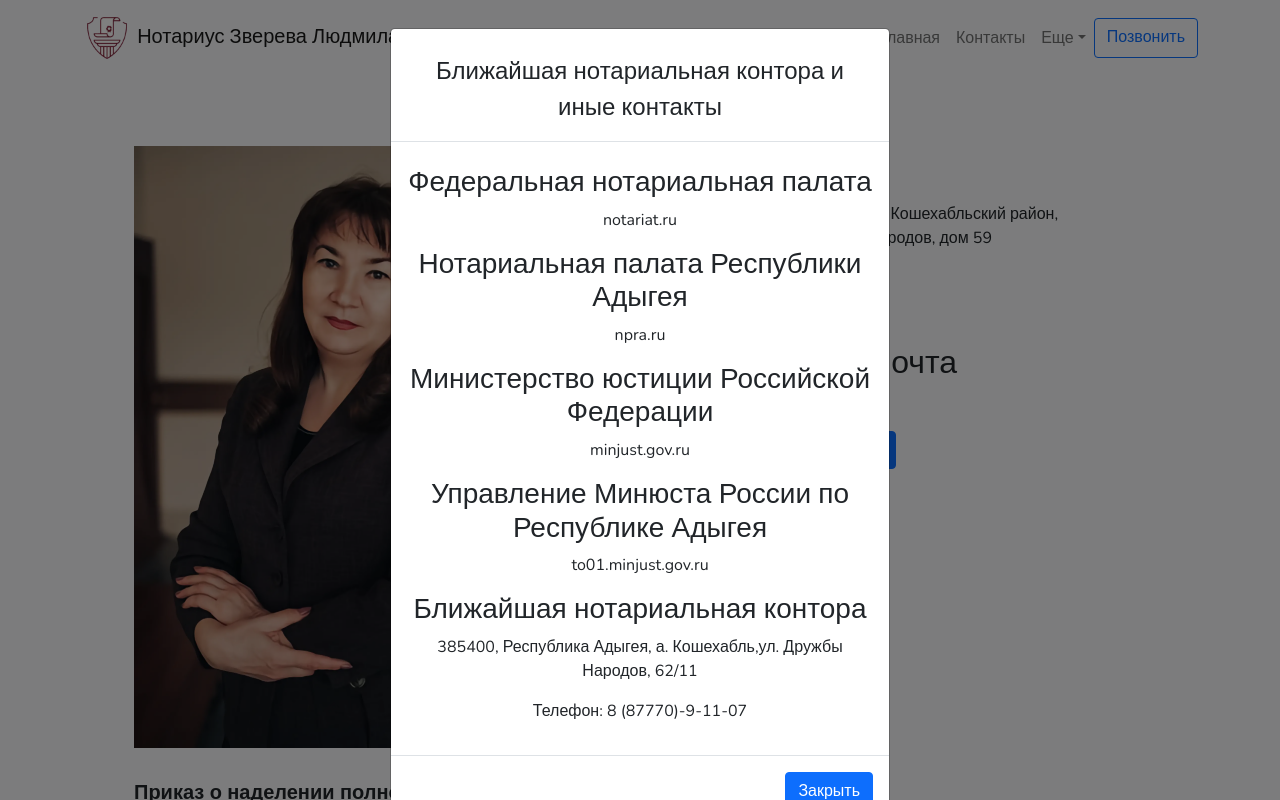
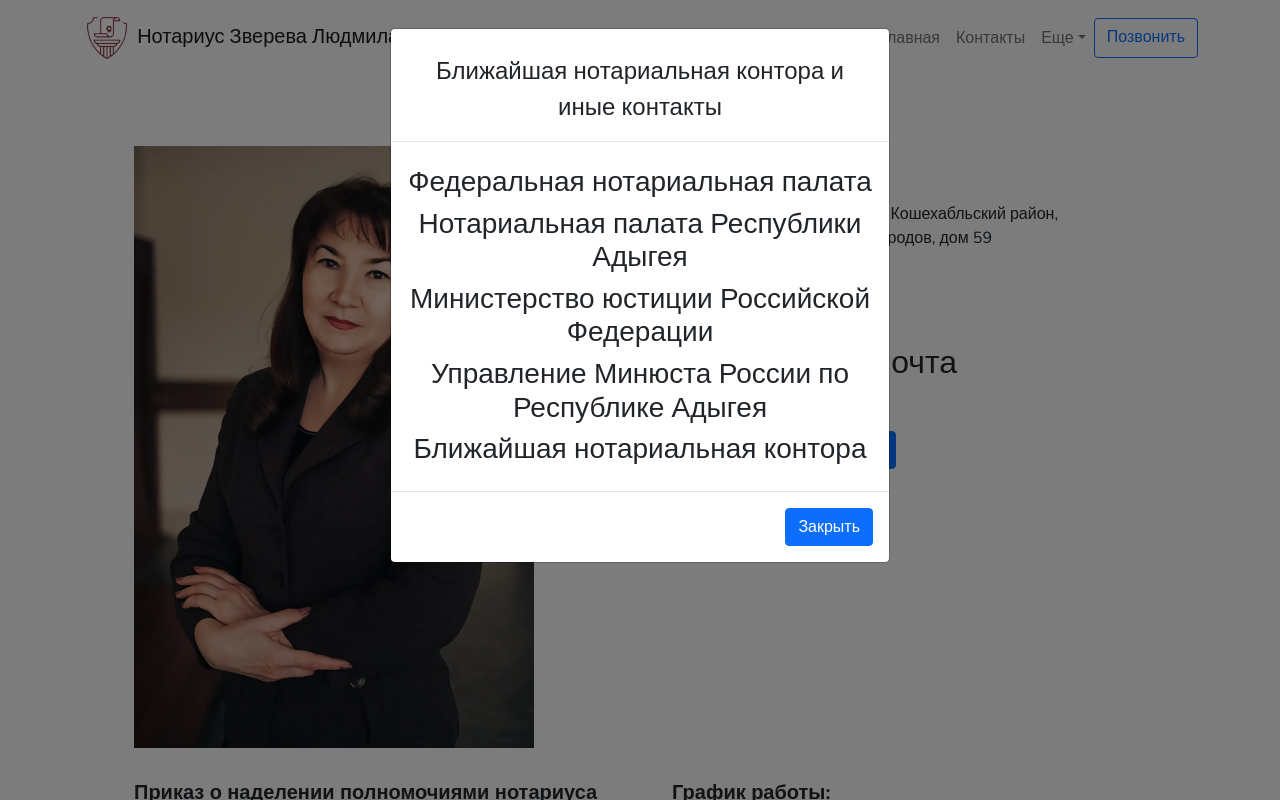
Before and after one commit to theDeemoonn/Notary, a React (Create React App) app: page /contact in a window 1280 px wide. Both pictures are taken after a click on the button "Дополнительные контакты". Shown: the top 800 px of the page. Built offline with nearby package versions, Linux system fonts and the light colour scheme.

Commit message:
update info

```diff
--- a/src/layout/contact/modal/contactModal.tsx
+++ b/src/layout/contact/modal/contactModal.tsx
@@ -5,9 +5,12 @@
 
 export default function ModalContact() {
     const [show, setShow] = useState(false);
+    const [contacts, setContacts] = useState(false);
+
 
     const handleClose = () => setShow(false);
     const handleShow = () => setShow(true);
+    const handleContacts = () => setContacts(!contacts);
 
     return (
         <>
@@ -22,43 +25,46 @@
                 </Modal.Header>
                 <Modal.Body>
                     <div className='text-center mt-2'>
-                        <h3>Федеральная нотариальная палата</h3>
-                        <p>
+                        <h3>
                             <a className='link' target="_blank"
-                               href="https://notariat.ru/ru-ru/" rel="noreferrer"> notariat.ru
+                               href="https://notariat.ru/ru-ru/" rel="noreferrer"> Федеральная нотариальная палата
                             </a>
-                        </p>
+                        </h3>
                     </div>
                     <div className='text-center mt-2'>
-                        <h3>Нотариальная палата Республики Адыгея</h3>
-                        <p>
+                        <h3>
                             <a className='link' target="_blank"
-                               href="http://npra.ru/" rel="noreferrer"> npra.ru
+                               href="http://npra.ru/" rel="noreferrer"> Нотариальная палата Республики Адыгея
                             </a>
-                        </p>
+                        </h3>
                     </div>
                     <div className='text-center mt-2'>
-                        <h3>Министерство юстиции Российской Федерации</h3>
-                        <p>
+                        <h3>
                             <a className='link' target="_blank"
-                               href="https://minjust.gov.ru/" rel="noreferrer"> minjust.gov.ru
+                               href="https://minjust.gov.ru/" rel="noreferrer"> Министерство юстиции Российской
+                                Федерации
                             </a>
-                        </p>
+                        </h3>
                     </div>
                     <div className='text-center mt-2'>
-                        <h3>Управление Минюста России по Республике Адыгея</h3>
-                        <p>
+                        <h3>
                             <a className='link' target="_blank"
-                               href="https://to01.minjust.gov.ru/ru/" rel="noreferrer"> to01.minjust.gov.ru
+                               href="https://to01.minjust.gov.ru/ru/" rel="noreferrer"> Управление Минюста России по
+                                Республике Адыгея
                             </a>
-                        </p>
+                        </h3>
                     </div>
                     <div className='text-center mt-2'>
-                        <h3>Ближайшая нотариальная контора</h3>
-                        <p>
-                            385400, Республика Адыгея, а. Кошехабль,ул. Дружбы Народов, 62/11
-                        </p>
-                        <p>Телефон: 8 (87770)-9-11-07</p>
+                        <h3 className='link' style={{cursor: "pointer"}} onClick={handleContacts}>Ближайшая нотариальная
+                            контора</h3>
+                        {contacts ? <div>
+                                <p>
+                                    385400, Республика Адыгея, а. Кошехабль,ул. Дружбы Народов, 62/11
+                                </p>
+                                <p>Телефон: 8 (87770)-9-11-07</p>
+                            </div> :
+                            null}
+
                     </div>
                 </Modal.Body>
                 <Modal.Footer>
```
